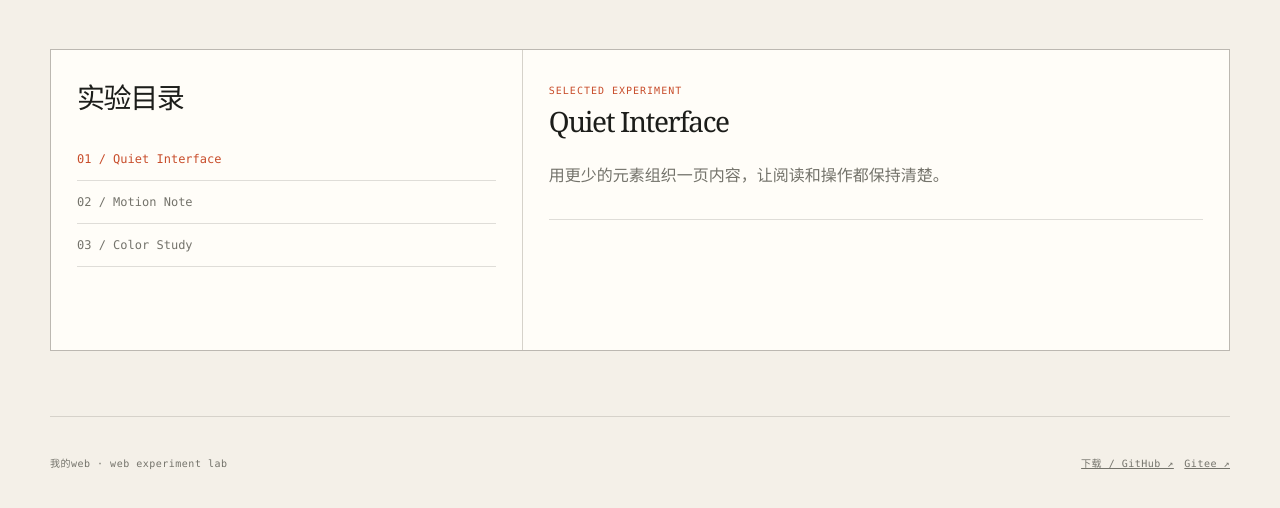
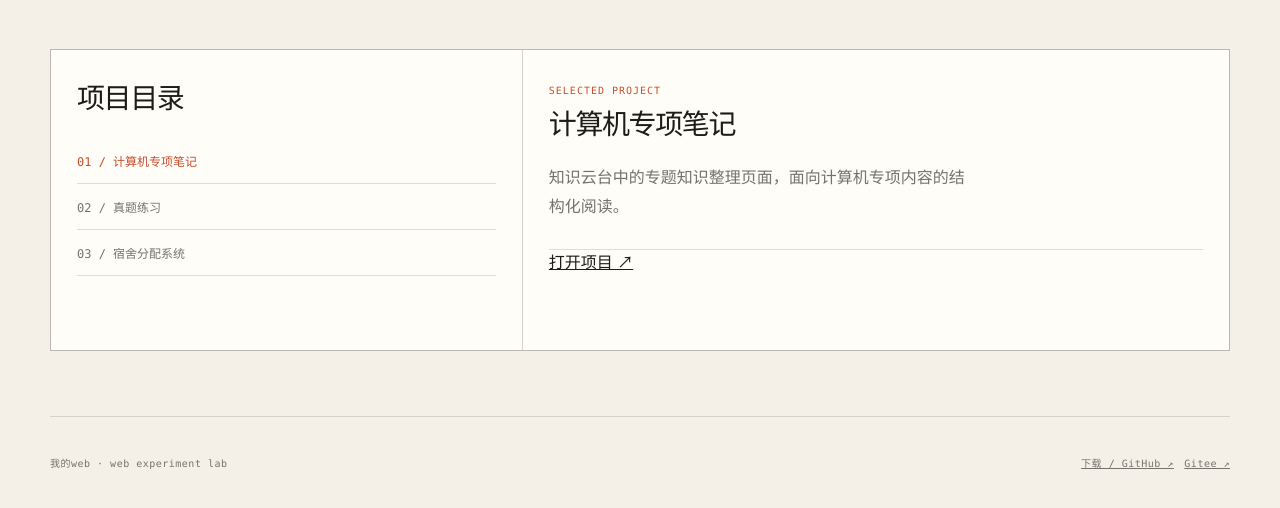
Before and after one commit to Junmst/junmst.github.io, a plain HTML site: page myweb.html in a window 1280 px wide. Shown: the part 322-830 px from the top of the page. Drawn offline with Linux system fonts and the light colour scheme.

Commit message:
Update homepage navigation, demos and project links

```diff
--- a/myweb.html
+++ b/myweb.html
@@ -9,7 +9,7 @@
     <header class="demo-topbar"><a class="demo-product" href="works.html"><span class="demo-product-mark">W</span><span>我的web / Web Lab</span></a><div class="demo-top-actions"><span>HTML · CSS · JS</span><a class="demo-back" href="works.html">返回作品 ↗</a></div></header>
     <main class="myweb-stage">
       <p class="demo-kicker">Small web experiments</p><h1 class="demo-heading">我的<em> web。</em></h1><p class="demo-subtitle">一个用来收集网页实验、交互想法和视觉片段的小型入口。</p>
-      <section class="myweb-board"><aside class="myweb-menu"><h2>实验目录</h2><ul class="myweb-menu-list"><li><button class="active" data-preview="Quiet Interface" data-copy="用更少的元素组织一页内容，让阅读和操作都保持清楚。">01 / Quiet Interface</button></li><li><button data-preview="Motion Note" data-copy="记录一些微小的动效：进入、悬停、点击，以及它们带来的反馈。">02 / Motion Note</button></li><li><button data-preview="Color Study" data-copy="用一组克制的颜色，试着建立属于页面自己的情绪。">03 / Color Study</button></li></ul></aside><article class="myweb-preview"><span class="preview-label">Selected experiment</span><h2 class="preview-title" id="preview-title">Quiet Interface</h2><p class="preview-copy" id="preview-copy">用更少的元素组织一页内容，让阅读和操作都保持清楚。</p><div class="preview-line"></div></article></section>
+      <section class="myweb-board"><aside class="myweb-menu"><h2>项目目录</h2><ul class="myweb-menu-list"><li><button class="active" data-preview="计算机专项笔记" data-copy="知识云台中的专题知识整理页面，面向计算机专项内容的结构化阅读。" data-url="http://3.27.133.139/kb/#/doc/computer-special-notes">01 / 计算机专项笔记</button></li><li><button data-preview="真题练习" data-copy="知识云台的在线题库练习页面，用于刷题和检验掌握情况。" data-url="http://3.27.133.139/kb/practice/">02 / 真题练习</button></li><li><button data-preview="宿舍分配系统" data-copy="毕业设计项目，面向宿舍分配与管理的 Web 系统。" data-url="http://3.27.133.139/">03 / 宿舍分配系统</button></li></ul></aside><article class="myweb-preview"><span class="preview-label">Selected project</span><h2 class="preview-title" id="preview-title">计算机专项笔记</h2><p class="preview-copy" id="preview-copy">知识云台中的专题知识整理页面，面向计算机专项内容的结构化阅读。</p><div class="preview-line"></div><a class="preview-link" id="preview-link" href="http://3.27.133.139/kb/#/doc/computer-special-notes" target="_blank" rel="noreferrer">打开项目 ↗</a></article></section>
     </main>
     <footer class="demo-footer"><span>我的web · web experiment lab</span><span><a href="https://github.com/Junmst" target="_blank" rel="noreferrer">下载 / GitHub ↗</a>　<a href="https://gitee.com/junmarvel" target="_blank" rel="noreferrer">Gitee ↗</a></span></footer>
   </div>
```
